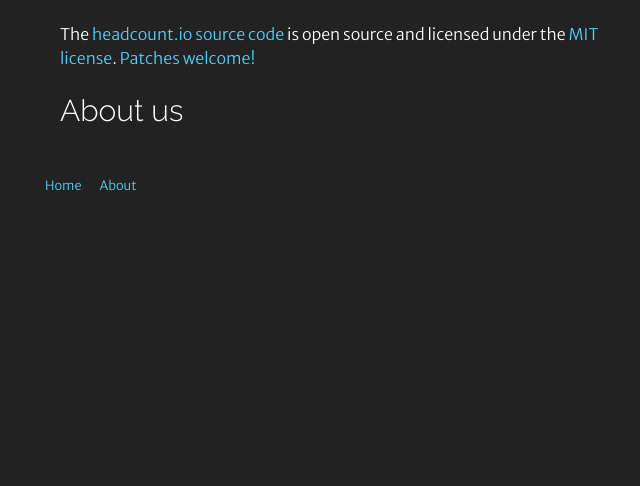
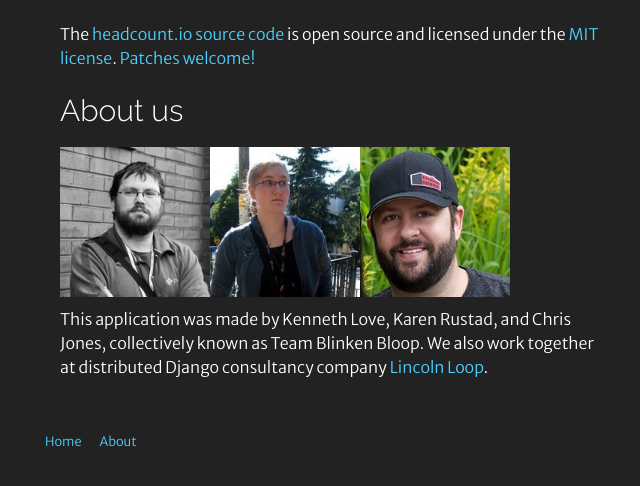
Before and after one commit to lincolnloop/blinken-bloop, a Django app: template headcount/templates/about.html in a window 1280 px wide. Shown: the part 291-777 px from the top of the page, without its empty margins (25-665 px from the left). Run offline with Django 3.2, Linux system fonts and the light colour scheme; the template is opened without the code that fills it, so the values that code supplies are empty; style sheets or scripts are compiled from the project's sources; some libraries are stand-ins or nearby versions.

Commit message:
Fixed logo static link, added pics to about page

```diff
--- a/headcount/templates/about.html
+++ b/headcount/templates/about.html
@@ -10,6 +10,8 @@
         </div>
         <h2>About us</h2>
         <div>
+            <p><img src="{{ STATIC_URL }}img/love.jpg" width="150"><img src="{{ STATIC_URL }}img/rustad.jpg" width="150"><img src="{{ STATIC_URL }}img/jones.jpg" width="150"></p>
+            <p class="lots-of-text">This application was made by Kenneth Love, Karen Rustad, and Chris Jones, collectively known as Team Blinken Bloop. We also work together at distributed Django consultancy company <a href="http://lincolnloop.com/">Lincoln Loop</a>.</p>
         </div>
     </div>
 {% endblock %}
--- a/headcount/templates/base.html
+++ b/headcount/templates/base.html
@@ -20,7 +20,7 @@
     <div class="navbar">
       <div class="container">
         <div class="navbar-header">
-          <a class="navbar-brand hidden-xs hidden-sm" href="/"><img class="logo" src="/static/img/logo.png"></a>
+          <a class="navbar-brand hidden-xs hidden-sm" href="/"><img class="logo" src="{{ STATIC_URL }}img/logo.png"></a>
           <ul class="nav navbar-nav hidden-md hidden-lg">
             <li class="dropdown">
               <a href="#" class="dropdown-toggle" data-toggle="dropdown"><img class="logo" src="/static/img/logo.png"> <b class="caret"></b></a>
```
Also changed, not shown: headcount/static/img/jones.jpg (added), headcount/static/img/love.jpg (added), headcount/static/img/rustad.jpg (added).
